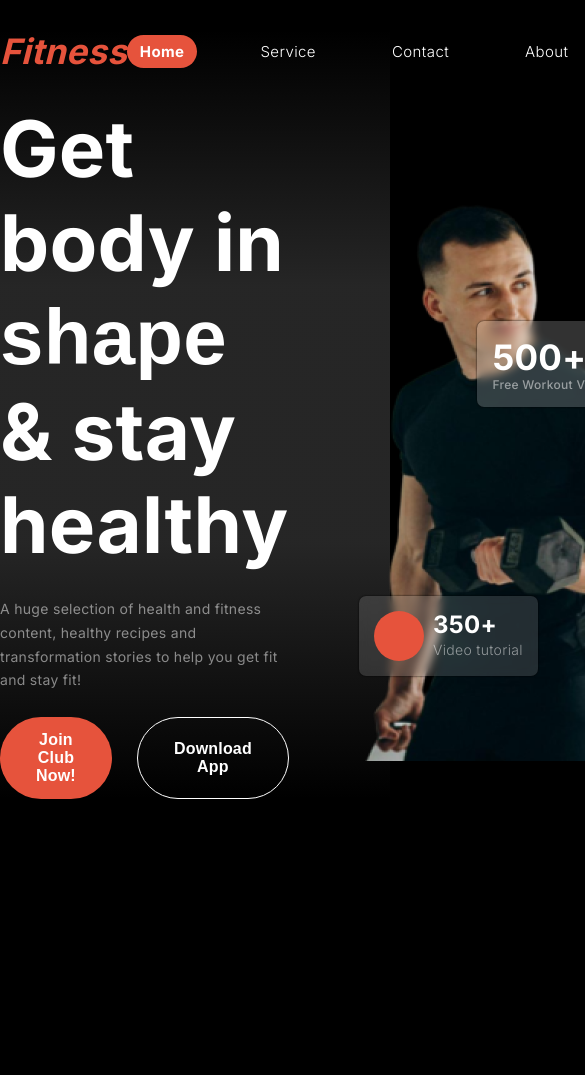
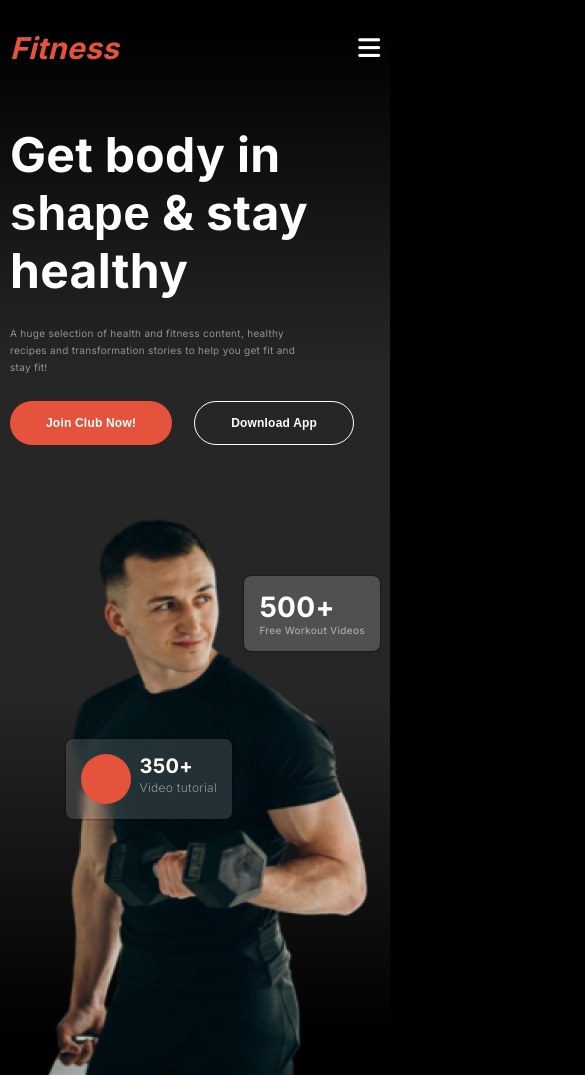
Before and after one commit to xubayers/ph_assignment_2, a plain HTML site: page index.html in a window 390 px wide. Shown: the top 1075 px of the page, 585 px wide, since content can reach past the window. Before the commit the page ends 844 px from the top, so only its background shows below. Drawn offline with Linux system fonts and the light colour scheme; a web font is replaced by a local one.

Commit message:
responsive nav and main section for all device

```diff
--- a/index.html
+++ b/index.html
@@ -6,6 +6,7 @@
     <title>Physical Fitness</title>
     <link rel="stylesheet" href="./styles/style.css">
     <link rel="stylesheet" href="./styles/responsive.css">
+    <link rel="stylesheet" href="https://cdnjs.cloudflare.com/ajax/libs/font-awesome/6.6.0/css/all.min.css" integrity="sha512-Kc323vGBEqzTmouAECnVceyQqyqdsSiqLQISBL29aUW4U/M7pSPA/gEUZQqv1cwx4OnYxTxve5UMg5GT6L4JJg==" crossorigin="anonymous" referrerpolicy="no-referrer" />
 </head>
 <body>
     <header class="header">
@@ -13,14 +14,17 @@
             <div class="brand-name">
                 <h2>Fitness</h2>
             </div>
-            <ul class="flex">
+            <ul>
                 <li class="current-page">home</li>
                 <li class="effect">service</li>
                 <li class="effect">contact</li>
                 <li class="effect">about</li>
             </ul>
+            <div class="nav-menu">
+                <i class="fa-solid fa-bars"></i>
+            </div>
         </nav>
-        <main class="max-width margin-auto flex banner item-center">
+        <main class="max-width flex banner">
             <div class="content">
                 <h1>Get body in <span class="styles-font">shape</span> & stay healthy</h1>
                 <p class="para">A huge selection of health and fitness content, healthy recipes and transformation stories to help you get fit and stay fit!</p>
--- a/styles/responsive.css
+++ b/styles/responsive.css
@@ -0,0 +1,103 @@
+@media  screen and (max-width: 1200px) {
+    main {
+        margin-left: 2rem;
+        margin-right: 2rem;
+    }
+    .nav-bar {
+        margin-left:  2rem;
+        margin-right: 2rem;
+    }
+}
+@media  screen and (max-width: 992px) {
+    .nav-bar {
+        margin-left:  1.5rem;
+        margin-right: 1.5rem;
+    }
+    main {
+        flex-direction: column;
+        margin: auto 6rem;
+        margin-top: 8rem;
+    }
+    main .content {
+        max-width: 600px;
+    }
+    .container .cart1 {
+        left: 18%;
+    }
+    .container .cart2 {
+        right: 22%;
+    }
+}
+@media  screen and (max-width: 768px) {
+    main {
+        margin-top: 8rem;
+        gap: 5rem;
+    }
+    nav ul {
+        display: none;
+    }
+    nav .nav-menu {
+        display: block;
+        font-size: 2.5rem;
+        cursor: pointer;
+    }
+
+    :root {
+        --font-lz: 3.5rem;
+        --font-md: 1.5rem;
+        --font-sm: 1.4rem;
+    }
+    nav .brand-name h2 {
+        font-size:  3rem;
+    }
+    main .content h1{
+        font-size: 7rem;
+    }
+    .container .cart1 {
+        left: 15%;
+        bottom: 40%;
+    }
+    .container .cart2 {
+        right: 12%;
+        top: 15%;
+    }
+}
+@media  screen and (max-width: 576px) {
+    :root {
+        --font-md: 1.2rem;
+        --font-sm: 1.0rem;
+    }
+    main .content h1 {
+        font-size: 4.8rem;
+    }
+    .nav-bar {
+        margin-left:  1rem;
+        margin-right: 1rem;
+    }
+    main {
+        margin: auto 1rem;
+        margin-top: 6rem;
+    }
+    .container .cart1 {
+        & h4 {
+            font-size: 2rem;
+        }
+        & h5 {
+            font-size: 1.2rem;
+        }
+    }
+    .container .cart2 {
+        right: 0%;
+        top: 15%;
+        & h3 {
+            font-size: 2.8rem;
+        }
+        & h5 {
+            font-size: 1rem;
+        }
+    }
+    main .content p{
+        max-width: 30rem;
+    }
+
+}
--- a/styles/style.css
+++ b/styles/style.css
@@ -85,6 +85,9 @@ img {
     justify-content: space-between;
     align-items: center;
 }
+nav .nav-menu {
+    display: none;
+}
 nav .brand-name h2 {
     font-size: 3.5rem;
     font-style: italic;
@@ -92,6 +95,7 @@ nav .brand-name h2 {
     cursor: pointer;
 }
 nav ul {
+    display: flex;
     font-size: 1.5rem;
     text-transform: capitalize;
     gap: 5rem;
@@ -116,6 +120,7 @@ nav ul li {
 /* main style start */
 main {
     gap: 3rem;
+    margin: 0 auto;
 }
 main .content {
     max-width: 530px;
@@ -133,7 +138,7 @@ main .content h1 .styles-font {
 main .content button:nth-child(2) {
     background-color: transparent;
     border: 1.5px solid var(--white);
-    margin-left: 2.5rem;
+    margin-left: 2.2rem;
 }
 /* main container  */
 .container .banner-img {
@@ -155,8 +160,8 @@ main .content button:nth-child(2) {
     box-shadow: 0 0 2px #000000;
 }
 .container .cart1 {
-    bottom: 4.5rem;
-    left: 4rem;
+    bottom: 10%;
+    left: 10%;
     display: flex;
     gap: 9px;
     background-color: rgba(255, 255, 255, 0.138);
@@ -178,8 +183,8 @@ main .content button:nth-child(2) {
 
 }
 .container .cart2 {
-    top: 14rem;
-    right: 7.5rem;
+    top: 24%;
+    right: 15%;
 
     & h3 {
         font-size: 3.5rem;
```
